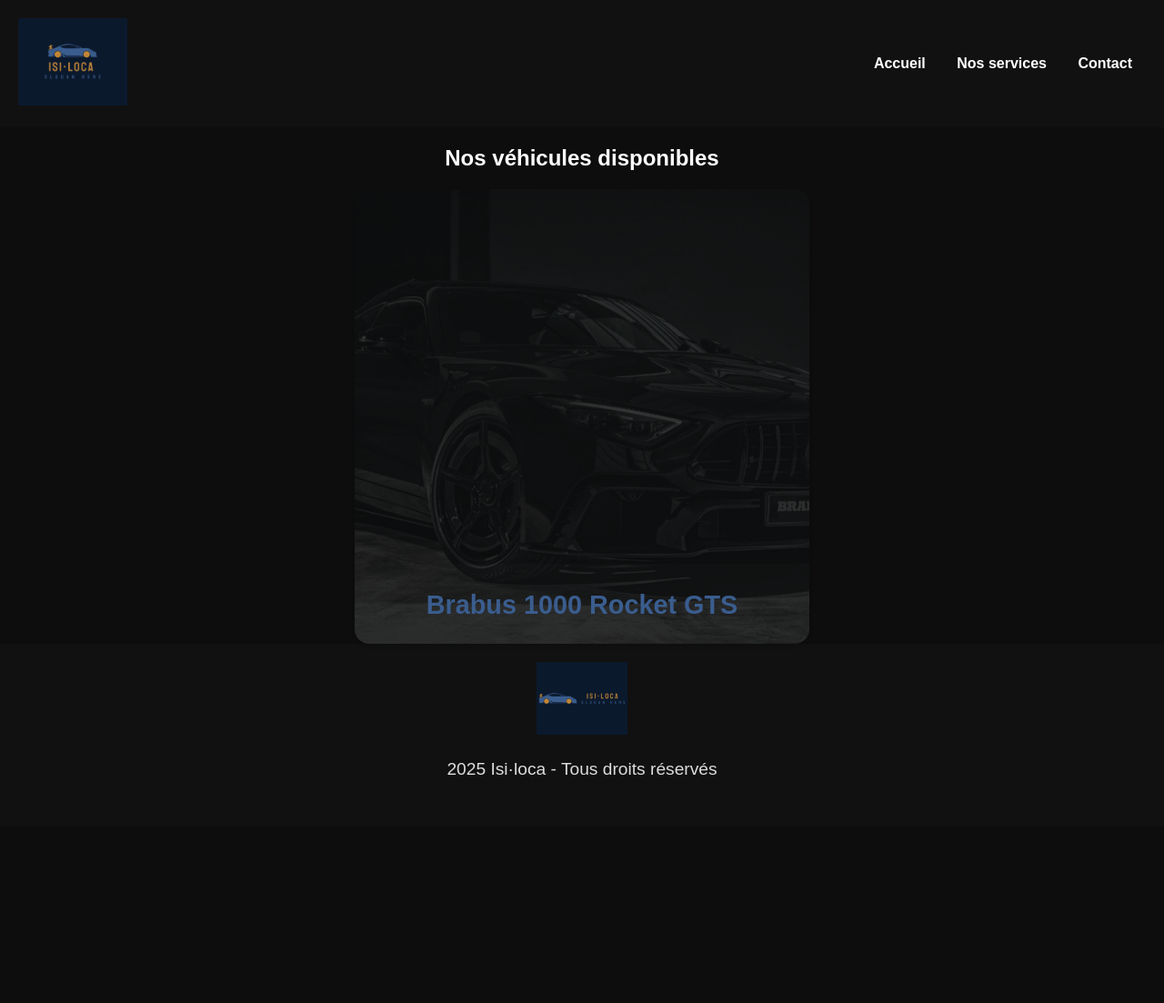
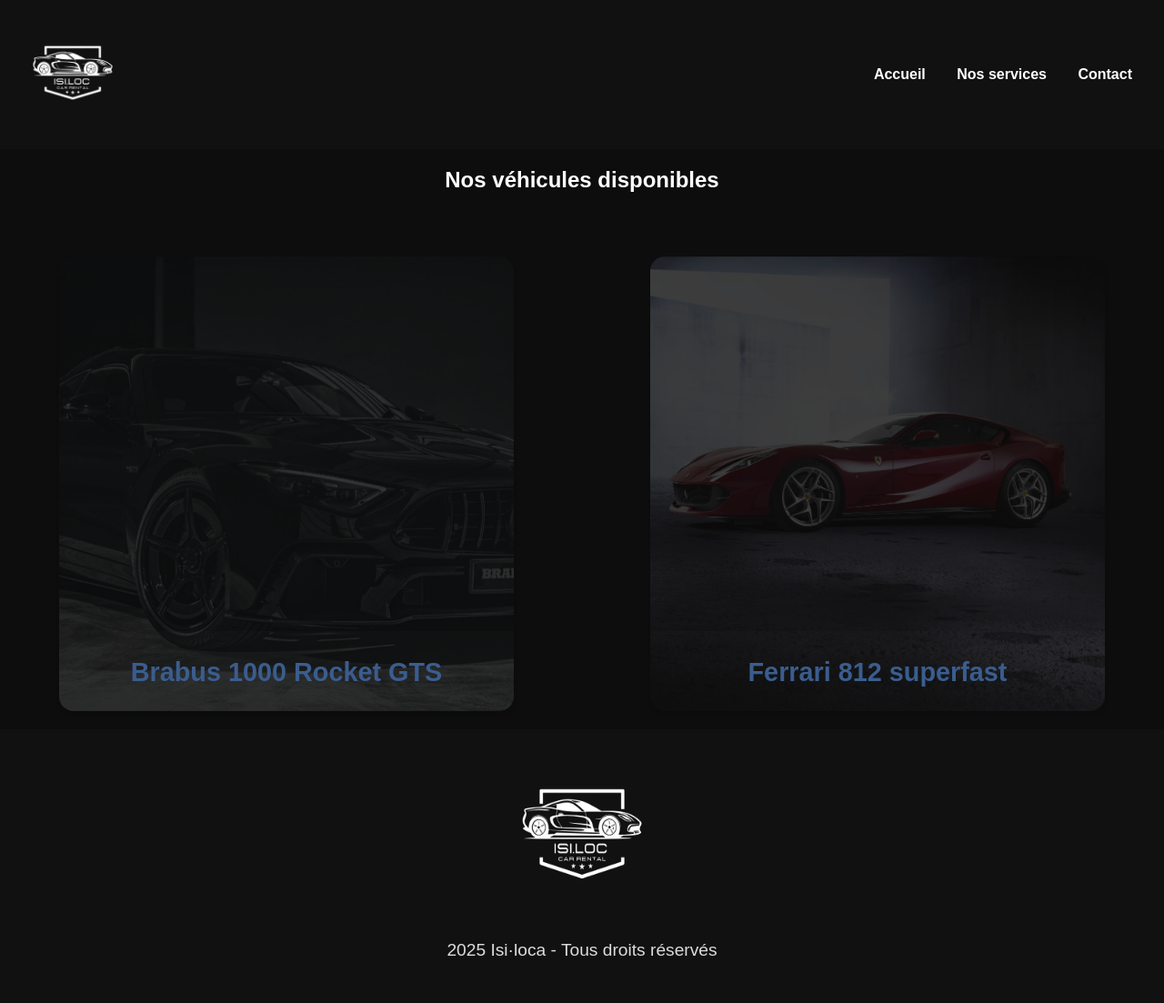
Before and after one commit to Huyx69/isiloca, a plain HTML site: page offres.html in a window 1280 px wide. Shown: the whole page at 91% size. Before the commit the page ends 909 px from the top, so only its background shows below. Drawn offline with Linux system fonts and the light colour scheme.

Commit message:
correction des bug ajout des carte il manque du style et une page de reservation une des service et une pour les contact faire un systeme de mail fonctionelle et ajouter des voiture un service de circuit avec api meteo

```diff
--- a/offres.html
+++ b/offres.html
@@ -3,7 +3,7 @@
 <head>
     <meta charset="UTF-8">
     <meta name="viewport" content="width=device-width, initial-scale=1.0">
-    <link rel="icon" href="logoonglet.png">
+    <link rel="icon" href="Isi____2_-removebg-preview.png">
     <title>Nos Offres - Isi·loca</title>
     <link rel="stylesheet" href="style.css">
 </head>
@@ -11,7 +11,7 @@
 
     <header>
         <div class="logo">
-            <img src="logo isiloca.png" alt="Logo Isi·loca">
+            <img src="Isi____2_-removebg-preview.png" alt="Logo Isi·loca">
         </div>
         <nav>
             <ul>
@@ -26,6 +26,7 @@
                 </div>
             </div>
         </div>
+    <div class="cards-container">
         <div class='card'>
             <div class='info'>
                 <p class='description'></p>
@@ -36,12 +37,21 @@
                 <a href="#" class="btn">Réserver</a>
             </div>
         </div>
-
+        <div class='card1'>
+            <div class='info1'>
+                <p class='description'></p>
+                <h3>Ferrari 812 superfast</h3>
+                <p>Puissance : 800 ch | 0 à 100 km/h : 2,9s | Vitesse max : 340 km/h</p>
+                <p>Couple : 718 Nm | Consommation : 14,1 L/100 km | CO2 : 320 g/km</p>
+                <span class="prix">430€/jour</span>
+                <a href="#" class="btn">Réserver</a>
+            </div>
+        </div>
     </section>
 
 
     <footer>
-        <img src="logo isiloca2.png" alt="Logo Isi·loca">
+        <img src="Isi____2_-removebg-preview.png" alt="Logo Isi·loca">
         <p>2025 Isi·loca - Tous droits réservés</p>
     </footer>
 
--- a/style.css
+++ b/style.css
@@ -22,6 +22,7 @@ header {
 
 .logo img {
     width: 120px;
+    border-radius: 20px;
 }
 
 nav ul {
@@ -164,16 +165,17 @@ nav ul li a:hover {
 /* Footer */
 footer {
     background: #111;
-    padding: 20px;
+    padding: 15px;
     margin-top: auto;
 }
 
 footer img {
-    width: 100px;
+    width: 180px;
+    height: 200px;
 }
 
 footer p {
-    margin-top: 10px;
+    margin-top: 0px;
 }
 
 
@@ -232,17 +234,28 @@ footer p {
     font-size: 1.5em;
 }
 
+.cards-container {
+    display: flex;
+    flex-wrap: wrap; /* Si tu as plus de cartes, elles passeront à la ligne suivante */
+    justify-content: center; /* Centrer les cartes horizontalement */
+    gap: 20px; /* Espacement entre les cartes */
+    padding-top: 50px; /* Ajuste cette valeur selon tes besoins */
+}
 
+.card, .card1 {
+    /* Autres styles pour .card et .card1 restent inchangés */
+    margin: 0; /* Enlève la marge qui empêche les cartes de s'aligner */
+}
 
 .card {
     border-radius: 16px;
-    margin: 0 auto;
+    margin: auto;
+    margin-bottom: 20px;
     width: 500px;
     max-width: 100%;
     min-height: 500px;
     box-shadow: 0px 3px 5px -1px rgba(0, 0, 0, 0.2);
     overflow: hidden;
-    background-image: url('brabus-face.jpg'); /* Remplace par ton image */
     background-size: cover;
     position: relative;
 }
@@ -283,6 +296,57 @@ footer p {
 .card:hover .info:before {
     opacity: 0; /* Cache l'image de fond en survol */
 }
+
+
+.card1 {
+    border-radius: 16px;
+    margin: auto;
+    margin-bottom: 20px;
+    width: 500px;
+    max-width: 100%;
+    min-height: 500px;
+    box-shadow: 0px 3px 5px -1px rgba(0, 0, 0, 0.2);
+    overflow: hidden;
+    background-size: cover;
+    position: relative;
+}
+
+.info1 {
+    position: absolute;
+    top: 0;
+    left: 0;
+    width: 100%;
+    height: 100%;
+    background-color: #111;
+    color: transparent; /* Rendre le texte invisible par défaut */
+    transform: translateY(100%) translateY(-88px) translateZ(0);
+    transition: transform 0.3s ease-out, color 0.3s ease-out;
+}
+
+.info1:before {
+    z-index: -1;
+    display: block;
+    position: absolute;
+    content: ' ';
+    width: 100%;
+    height: 100%;
+    overflow: hidden;
+    background-image: url('fefe.png');
+    filter: blur(0px);
+    background-size: cover;
+    opacity: 0.20;
+    transform: translateY(-100%) translateY(88px) translateZ(0);
+    transition: transform 0.3s ease-out;
+}
+
+.card1:hover .info1 {
+    color: white; /* Le texte devient visible quand on survole */
+    transform: translateY(0) translateZ(0);
+}
+
+.card1:hover .info1:before {
+    opacity: 0; /* Cache l'image de fond en survol */
+}
 /* Amélioration de la description */
 h3 {
     font-size: 1.8em;
```
Also changed, not shown: index.html (+6 -6 lines), Isi____2_-removebg-preview.png (added), fefe.png (added), nv_logo_isiloca-removebg-preview.png (added).
